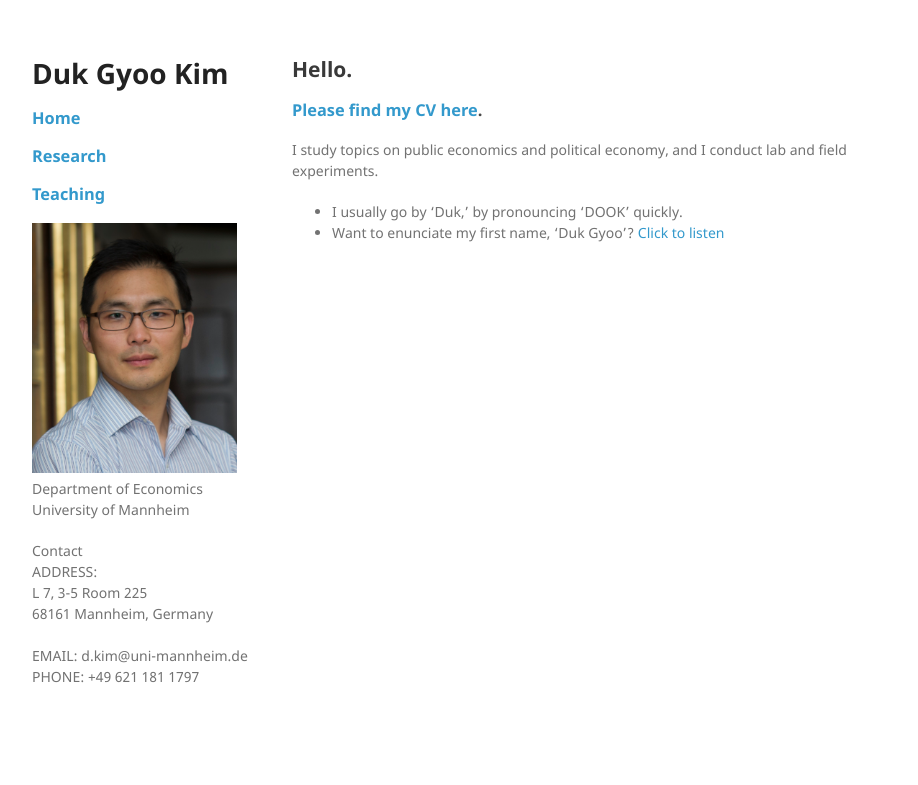
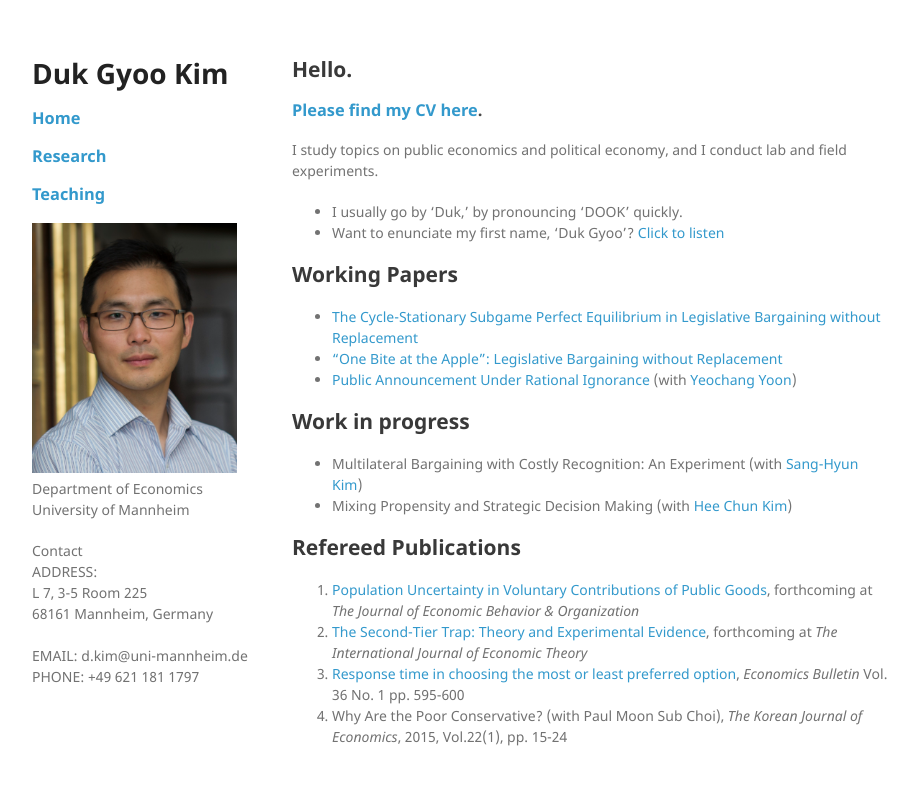
Before and after one commit to kimdukgyoo/kimdukgyoo.github.io, a Jekyll site: the page built from index.md, in a window 1280 px wide. Shown: the top 785 px of the page, without its empty margins (178-1096 px from the left). Built offline with Jekyll 4.4.1, drawn with Linux system fonts in a browser that asks for light colours; our own code applies the rules of GitHub Pages for plain Markdown files.

Commit message:
Update index.md

```diff
--- a/index.md
+++ b/index.md
@@ -8,6 +8,21 @@ I study topics on public economics and political economy, and I conduct lab and
 
 * I usually go by 'Duk,' by pronouncing 'DOOK' quickly.
 * Want to enunciate my first name, 'Duk Gyoo'?  <a href="/howtopronouncemyname.mp3" target="_blank">Click to listen</a>
+
+## Working Papers
+* <a href="https://kimdukgyoo.github.io/pdfjs/web/viewer.html?file=CycleStationaryEquilibriumInLegislativeBargaining.pdf" target="_blank"> The Cycle-Stationary Subgame Perfect Equilibrium in Legislative Bargaining without Replacement</a>
+* <a href="https://kimdukgyoo.github.io/pdfjs/web/viewer.html?file=OneBiteAtTheApple.pdf" target="_blank">"One Bite at the Apple": Legislative Bargaining without Replacement</a>
+* <a href="https://kimdukgyoo.github.io/pdfjs/web/viewer.html?file=PARI_20171121.pdf" target="_blank"> Public Announcement Under Rational Ignorance</a> (with [Yeochang Yoon](https://sites.google.com/site/yyeochang/ "Yeochang Yoon's webpage"))
+
+## Work in progress
+* Multilateral Bargaining with Costly Recognition: An Experiment (with [Sang-Hyun Kim](https://sites.google.com/site/sanghyunkim46/home "Sang-Hyun Kim's webpage"))
+* Mixing Propensity and Strategic Decision Making (with [Hee Chun Kim](https://sites.google.com/site/hckim0822/home "Hee Chun Kim's webpage"))
+
+## Refereed Publications
+1.  <a href="https://doi.org/10.1016/j.jebo.2017.10.009" target="_blank"> Population Uncertainty in Voluntary Contributions of Public Goods</a>, forthcoming at _The Journal of Economic Behavior & Organization_
+1. <a href="https://kimdukgyoo.github.io/pdfjs/web/viewer.html?file=TheSecondTierTrap-TheoryandEvidence.pdf" target="_blank">The Second-Tier Trap: Theory and Experimental Evidence</a>, forthcoming at _The International Journal of Economic Theory_
+2. <a href="http://www.accessecon.com/Pubs/EB/2016/Volume36/EB-16-V36-I1-P59.pdf" target="_blank"> Response time in choosing the most or least preferred option</a>, _Economics Bulletin_ Vol. 36 No. 1 pp. 595-600
+3. Why Are the Poor Conservative? (with Paul Moon Sub Choi), _The Korean Journal of Economics_, 2015, Vol.22(1), pp. 15-24
 
 <!--
 ## Upcoming schedules
```
